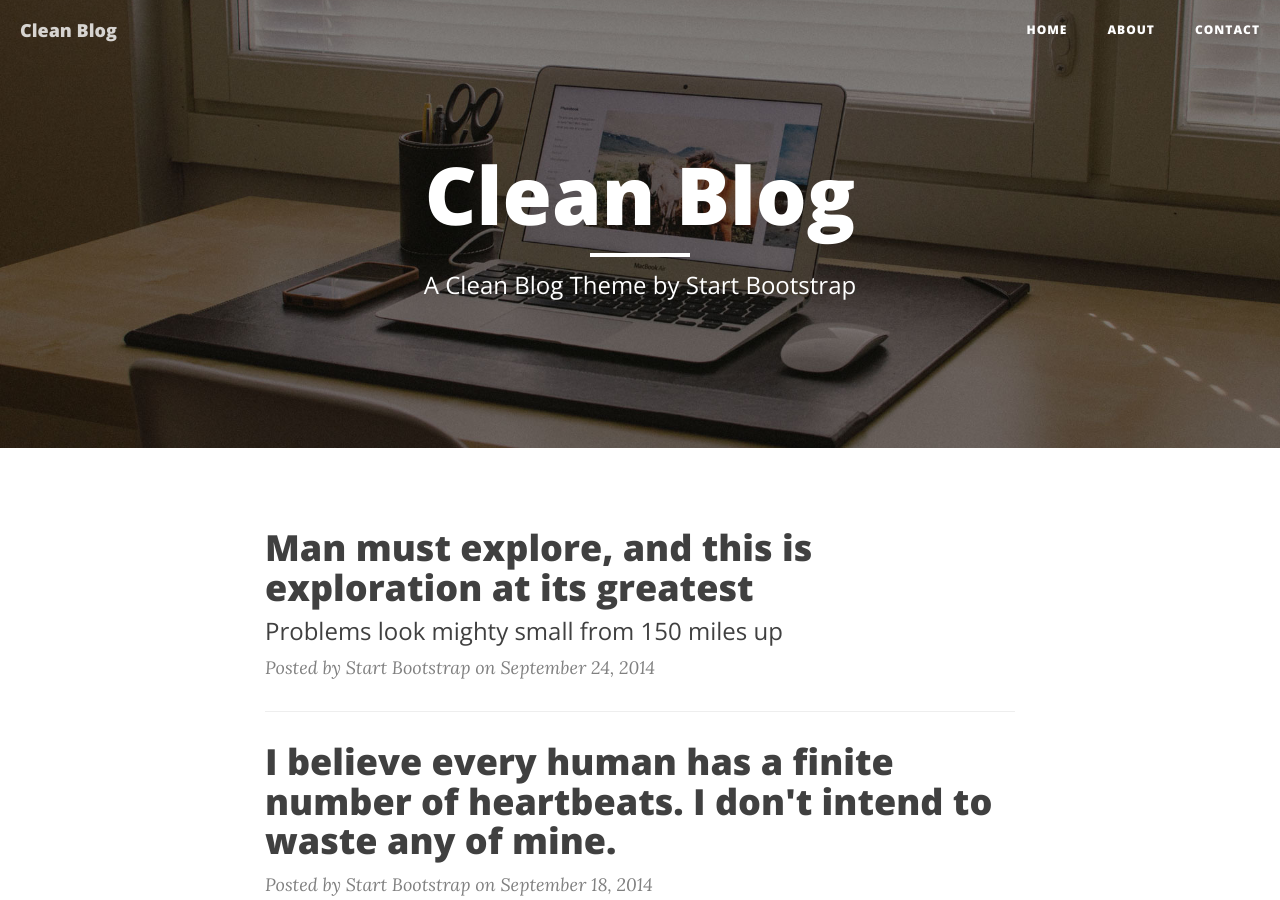
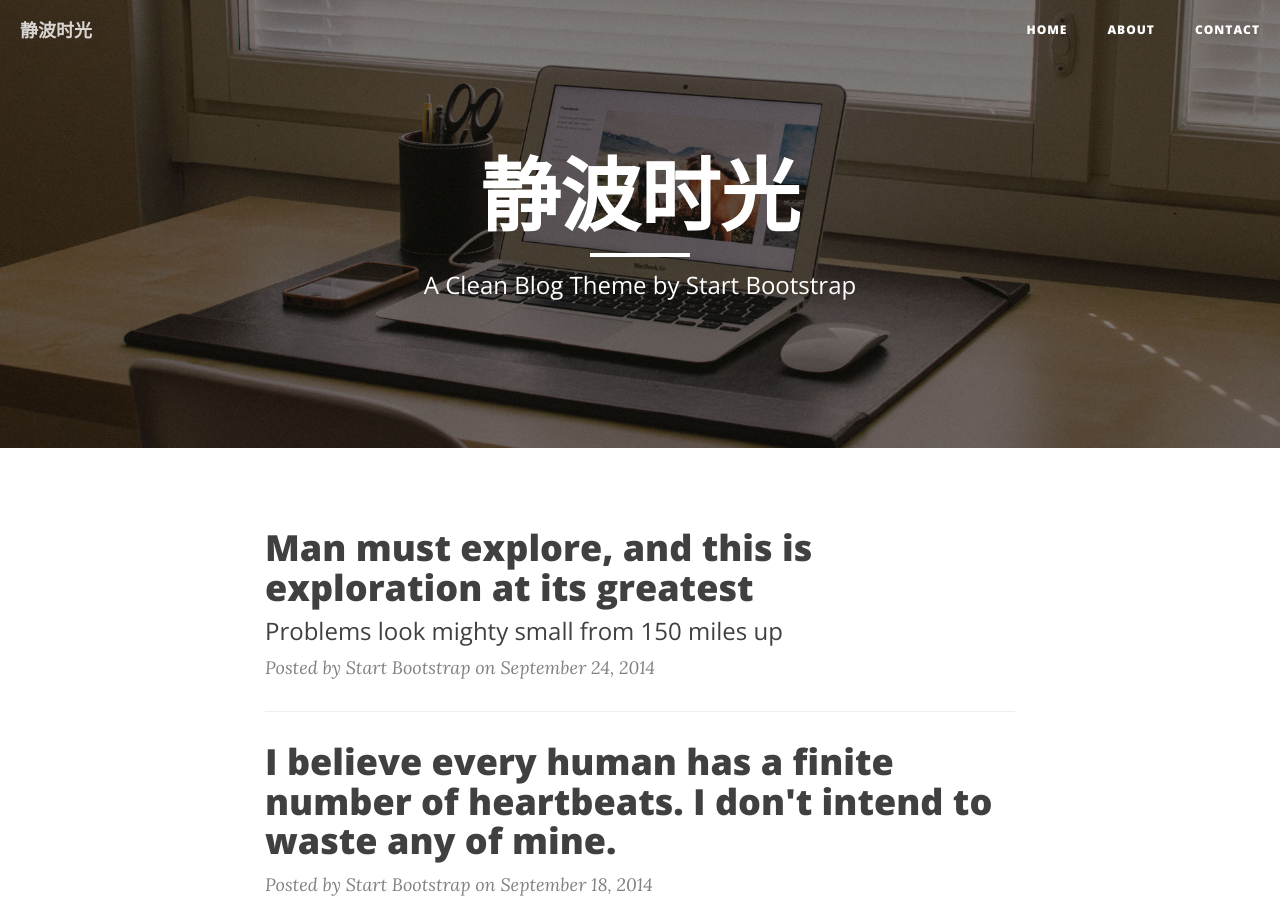
Before and after one commit to jingbolee/jingbolee.github.io, a Jekyll site: the page built from index.html, in a window 1280 px wide and 900 px high. Built offline with Jekyll 4.4.1, drawn with Linux system fonts in a browser that asks for light colours; nearby versions of some CDN libraries; the list of posts is cut into pages by our own code.

Commit message:
修改_config.yml文件

```diff
--- a/_config.yml
+++ b/_config.yml
@@ -1,15 +1,13 @@
 # Site settings
-title: Clean Blog
+title: 静波时光
 header-img: img/home-bg.jpg
-email: your-email@yourdomain.com
+email: jingbolee@foxmail.com
 copyright_name: Your/Project/Corporate Name
 description: "Write your site description here. It will be used as your sites meta description as well!"
-baseurl: "/startbootstrap-clean-blog-jekyll"
-url: "http://yourdomain.com"
-twitter_username: SBootstrap
-github_username:  davidtmiller
-facebook_username:  IronSummitMedia
-email_username:  your-email@yourdomain.com
+baseurl: "/"
+url: "http://www.lijingbo.cc"
+github_username:  jingbolee
+email_username:  jingbolee@foxmail.com
 
 # Build settings
 markdown: kramdown
```
